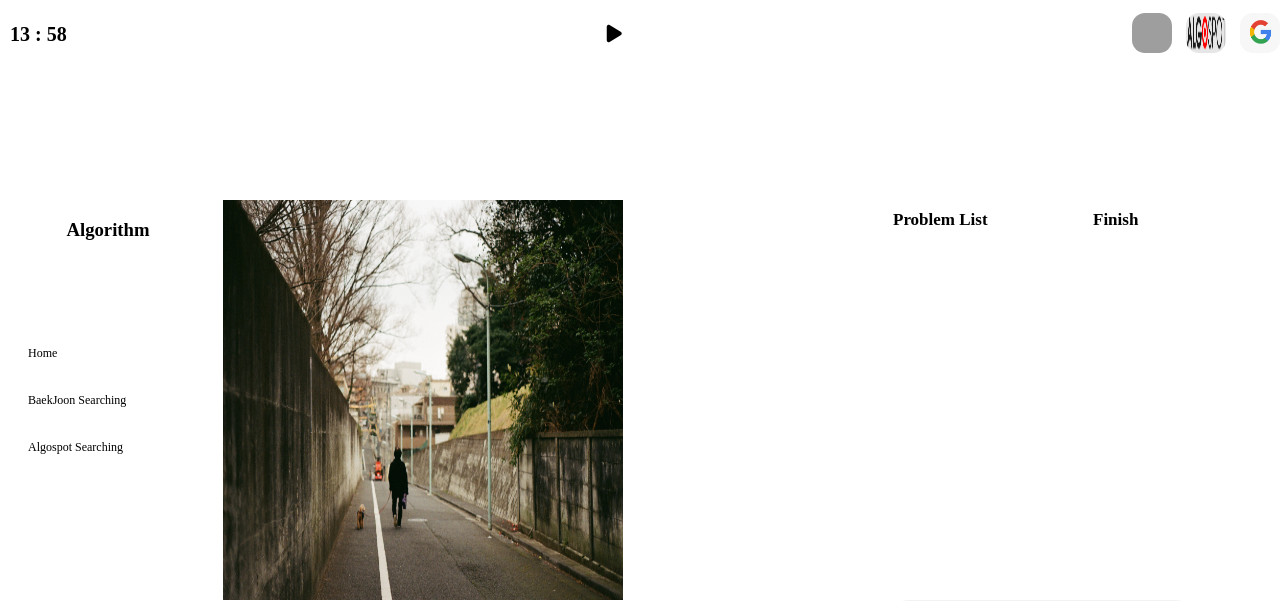
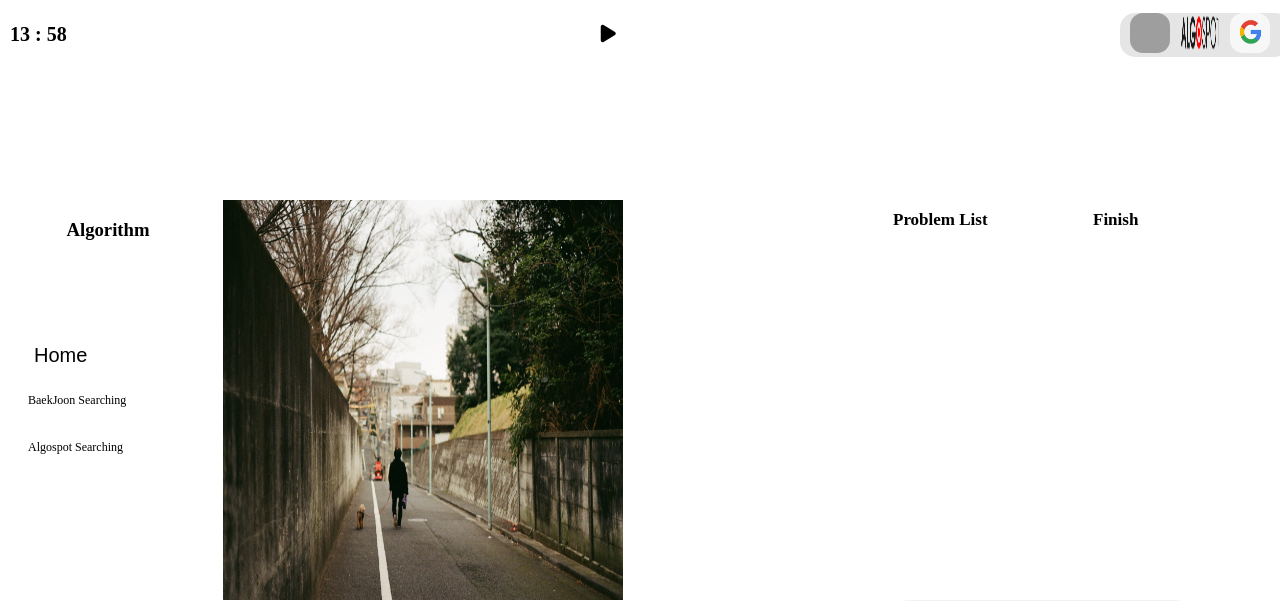
Before and after one commit to qjatjr29/Searching-for-algorithm-types, a Flask app: page / in a window 1280 px wide. Shown: the top 601 px of the page. Run offline with Flask 2, Linux system fonts and the light colour scheme; parts of the project's set-up code (start-up, migrations or seed data) failed here and were passed over; some libraries are stand-ins or nearby versions; grey boxes are pictures that could not be loaded.

Commit message:
add home button

```diff
--- a/app.py
+++ b/app.py
@@ -13,6 +13,11 @@ Algodb = {}
 @app.route("/")
 def homepage():
     return render_template("index.html")
+
+
+# @app.route("/home")
+# def redirecting():
+#     return render_template("index.html")
 
 
 @app.route("/Search_Baekjoon")
--- a/static/css/menu.css
+++ b/static/css/menu.css
@@ -23,6 +23,13 @@
     flex-direction: column;
     justify-content: center;
 }
+.menu__row-a button{
+    background-color: white;
+    font-size: 8px;
+    width:15px;
+    height: 12px;
+    border:none;
+}
 .menu__row-a{
     height: 42px;
     margin-top:5px;
--- a/static/css/search_main.css
+++ b/static/css/search_main.css
@@ -30,7 +30,12 @@
 
 }
 
-
+.menu__row-a button{
+    background-color: white;
+    font-size: 20px;
+    width:50px;
+    height: 30px;
+}
 .searchPage_form form input:focus{
     outline: none;
 }
--- a/static/css/status-bar.css
+++ b/static/css/status-bar.css
@@ -19,6 +19,14 @@
 .status-bar h3 {
     font-size: 15px;
 }
+.website__icon{
+    background-color: rgba(0,0,0,0.1);
+    border-radius: 15px;
+    width:150px;
+    display: flex;
+    justify-content: space-between;
+    padding : 0 10px;
+}
 .website__icon img{
     width:40px;
     height: 40px;
--- a/static/css/styles.css
+++ b/static/css/styles.css
@@ -1,10 +1,10 @@
 
-@import "status-bar.css";
+/* @import "status-bar.css";
 @import "menu.css";
 @import "option.css";
 @import "main_img.css";
 @import "search_main.css";
-@import "result-main.css";
+@import "result-main.css"; */
 
 h1{
     font-size: 40px;
--- a/templates/Search_Algospot.html
+++ b/templates/Search_Algospot.html
@@ -36,7 +36,8 @@
     <div class="menu">
       <h3>Algorithm</h3>
       <div class="menu__row">
-        <div class="menu__row-a"><a href="">Home</a></div>
+        <div class="menu__row-a"><button type="button" onclick="location.href='/'" value="Home">Home</button></div>
+        <!-- <div class="menu__row-a"><a href="/" action="/">Home</a></div> -->
         <div class="menu__row-a"><a href="Search_Baekjoon">BaekJoon Searching</a></div>
         <div class="menu__row-a"><a href="Search_Algospot">Algospot Searching</a></div>
       </div>
--- a/templates/Search_Baekjoon.html
+++ b/templates/Search_Baekjoon.html
@@ -36,7 +36,8 @@
       <div class="menu">
         <h3>Algorithm</h3>
         <div class="menu__row">
-          <div class="menu__row-a"><a href="">Home</a></div>
+          <!-- <div class="menu__row-a"><a href="/" action="/home">Home</a></div> -->
+          <div class="menu__row-a"><button type="button" onclick="location.href='/'" value="Home">Home</button></div>
           <div class="menu__row-a"><a href="Search_Baekjoon">BaekJoon Searching</a></div>
           <div class="menu__row-a"><a href="Search_Algospot">Algospot Searching</a></div>
         </div>
--- a/templates/algospot.html
+++ b/templates/algospot.html
@@ -41,7 +41,8 @@
       <div class="menu">
         <h3>Algorithm</h3>
         <div class="menu__row">
-          <div class="menu__row-a"><a href="">Home</a></div>
+          <div class="menu__row-a"><button type="button" onclick="location.href='/'" value="Home">Home</button></div>
+          <!-- <div class="menu__row-a"><a href="/">Home</a></div> -->
           <div class="menu__row-a"><a href="Search_Baekjoon">BaekJoon Searching</a></div>
           <div class="menu__row-a"><a href="Search_Algospot">Algospot Searching</a></div>
         </div>
--- a/templates/baekjoon.html
+++ b/templates/baekjoon.html
@@ -42,7 +42,8 @@
       <div class="menu">
         <h3>Algorithm</h3>
         <div class="menu__row">
-          <div class="menu__row-a"><a href="">Home</a></div>
+          <div class="menu__row-a"><button type="button" onclick="location.href='/'" value="Home">Home</button></div>
+          <!-- <div class="menu__row-a"><a href="/">Home</a></div> -->
           <div class="menu__row-a"><a href="Search_Baekjoon">BaekJoon Searching</a></div>
           <div class="menu__row-a"><a href="Search_Algospot">Algospot Searching</a></div>
         </div>
--- a/templates/index.html
+++ b/templates/index.html
@@ -35,7 +35,8 @@
       <div class="menu">
         <h3>Algorithm</h3>
         <div class="menu__row">
-          <div class="menu__row-a"><a href="">Home</a></div>
+          <div class="menu__row-a"><button type="button" onclick="location.href='/'" value="Home">Home</button></div>
+          <!-- <div class="menu__row-a"><a href="/">Home</a></div> -->
           <div class="menu__row-a"><a href="Search_Baekjoon">BaekJoon Searching</a></div>
           <div class="menu__row-a"><a href="Search_Algospot">Algospot Searching</a></div>
         </div>
```
